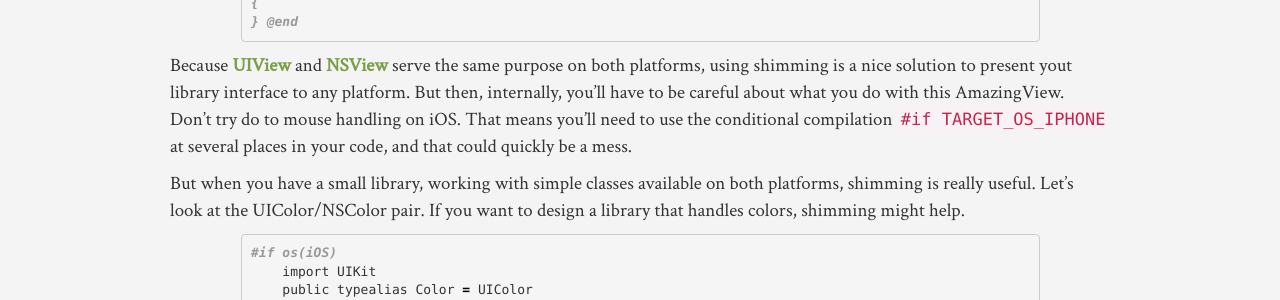
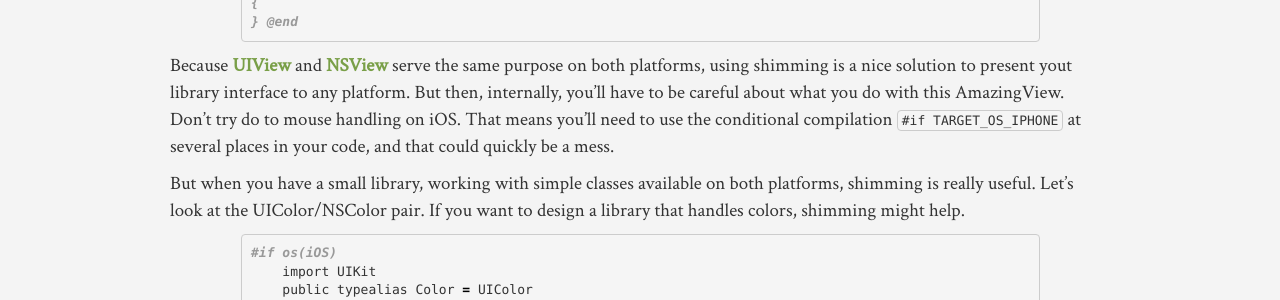
Before and after one commit to notbenoit/notbenoit.github.io, a Jekyll site: the page built from _posts/2015-01-30-twist-and-shim.markdown, in a window 1280 px wide. Shown: the part 567-867 px from the top of the page. Built offline with Jekyll 4.4.1, drawn with Linux system fonts in a browser that asks for light colours; nearby versions of some CDN libraries; Markdown is read by kramdown in place of the engine named in the settings; comment, search, counter and statistics services are not loaded.

Commit message:
Improved style for <code> in <p>

```diff
--- a/css/blog.css
+++ b/css/blog.css
@@ -18,6 +18,15 @@ h4>code {
 
 strong {
 	color: #799F48;
+}
+
+p>code {
+	font-size: 13px;
+	line-height: 1.42857143;
+	color: #333;
+	background-color: #f5f5f5;
+	border: 1px solid #ccc;
+	border-radius: 4px;
 }
 
 .post-container {
```
